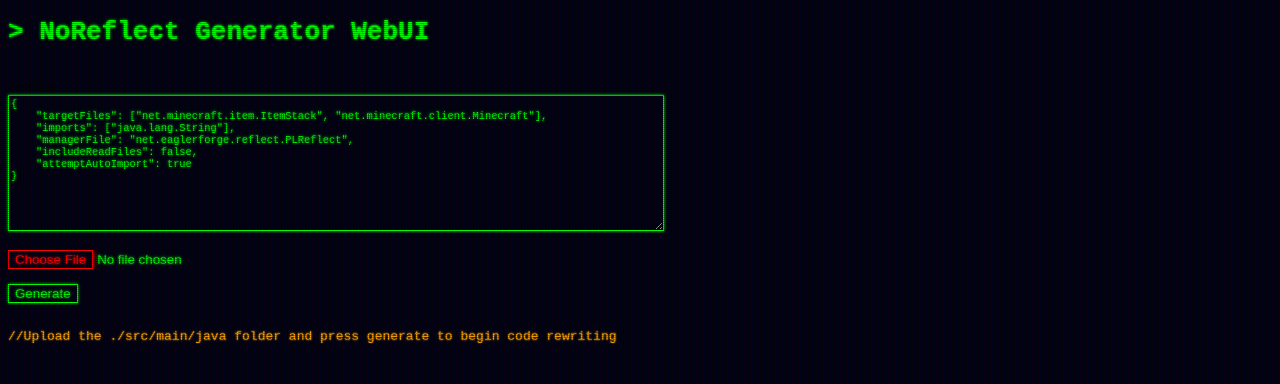
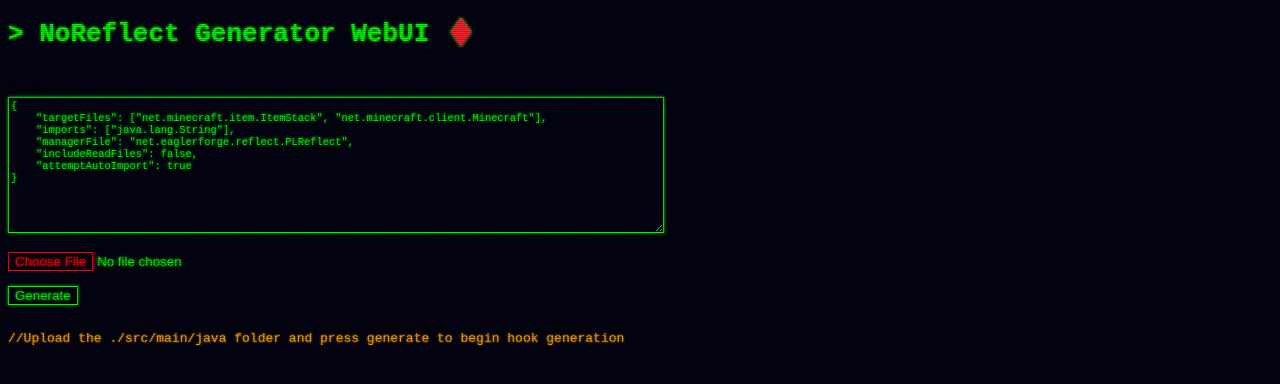
Before and after one commit to eaglerforge/EaglerForge-old, a plain HTML site: page NoReflect/index.html in a window 1280 px wide. Shown: the top 384 px of the page. Drawn offline with Linux system fonts and the light colour scheme.

Commit message:
Rename some messages

```diff
--- a/NoReflect/generate.js
+++ b/NoReflect/generate.js
@@ -256,5 +256,5 @@
         generate(document.querySelector('#data').files);
     });
     logClear();
-    logTxt("//Upload the ./src/main/java folder and press generate to begin code rewriting");
+    logTxt("//Upload the ./src/main/java folder and press generate to begin hook generation");
 });
--- a/NoReflect/index.html
+++ b/NoReflect/index.html
@@ -3,7 +3,7 @@
 <head>
     <meta charset="UTF-8">
     <meta name="viewport" content="width=device-width, initial-scale=1.0">
-    <title>NoReflect Generator Front-end</title>
+    <title>♦️ NoReflect Generator WebUI</title>
     <style>
         h1 {
             text-shadow: 0px 0px 3px;
@@ -91,7 +91,7 @@
     <script src="generate.js"></script>
 </head>
 <body class="crt">
-<h1>> NoReflect Generator WebUI</h1>
+<h1>> NoReflect Generator WebUI ♦️</h1>
 <br>
 <span>Config</span>
 <br>
```
